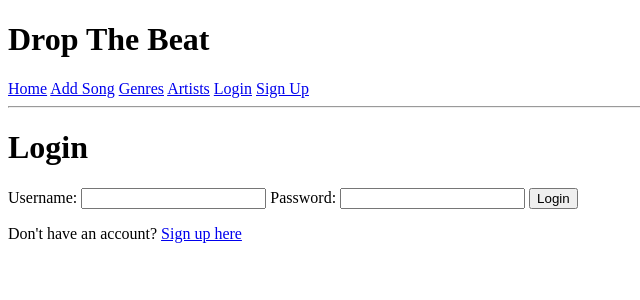
After one commit to 2908400m/web_project, a Django app: page /drop_the_beat/login/ in a window 1280 px wide. The commit adds this page. Shown: the top 300 px of the page, without its empty margins (0-640 px from the left). Run offline with Django 3.2, Linux system fonts and the light colour scheme.

Commit message:
added working login,signup,logout

```diff
--- a/drop_the_beat/urls.py
+++ b/drop_the_beat/urls.py
@@ -10,4 +10,8 @@ urlpatterns = [
     path('addSong/', views.addSong, name='addSong'),
     path('artists/', views.artists, name='artists'),
     path('genres/', views.genres, name='genres'),
+    path('login/', views.user_login, name='login'),
+    path('signUp/', views.signUp, name='signUp'),
+    path('logout/', views.user_logout, name='logout'),
+
 ]
--- a/drop_the_beat/views.py
+++ b/drop_the_beat/views.py
@@ -1,5 +1,10 @@
 from django.shortcuts import render
 from django.http import HttpResponse
+from django.contrib.auth import authenticate, login, logout
+from django.contrib.auth.decorators import login_required
+from django.shortcuts import redirect
+from django.urls import reverse
+from drop_the_beat.forms import UserForm, UserProfileForm
 
 def home(request):
     return render(request, 'drop_the_beat/home.html')
@@ -18,3 +23,59 @@ def artists(request):
 
 def genres(request):
     return render(request, 'drop_the_beat/genres.html')
+
+def user_login(request):
+    if request.method == 'POST':
+        username = request.POST.get('username')
+        password = request.POST.get('password')
+        user = authenticate(username=username, password=password)
+
+        if user:
+            if user.is_active:
+                login(request, user)
+                return redirect(reverse('home'))
+            else:
+                return HttpResponse("Your account is disabled.")
+        else:
+            print(f"Invalid login details: {username}, {password}")
+            return HttpResponse("Invalid login details supplied.")
+    else:
+        return render(request, 'drop_the_beat/login.html')
+
+def signUp(request):
+    registered = False
+    if request.method == 'POST':
+        user_form = UserForm(request.POST)
+        profile_form = UserProfileForm(request.POST, request.FILES)
+
+        if user_form.is_valid() and profile_form.is_valid():
+            user = user_form.save()
+
+            user.set_password(user.password)
+            user.save()
+
+            profile = profile_form.save(commit=False)
+            profile.user = user
+
+            if 'picture' in request.FILES:
+                profile.picture = request.FILES['picture']
+
+            profile.save()
+            registered = True
+        else:
+            print(user_form.errors, profile_form.errors)
+    else:
+        user_form = UserForm()
+        profile_form = UserProfileForm()
+
+
+    return render(request, 'drop_the_beat/signUp.html', {
+        'user_form': user_form,
+        'profile_form': profile_form,
+        'registered': registered
+    })
+
+@login_required
+def user_logout(request):
+    logout(request)
+    return redirect(reverse('home'))
--- a/templates/drop_the_beat/base.html
+++ b/templates/drop_the_beat/base.html
@@ -1,5 +1,5 @@
 <!DOCTYPE html>
-<html lang = 'en'>
+<html lang='en'>
     <head>
         <meta charset="UTF-8">
         <meta name="viewport" content="width=device-width, initial-scale=1.0">
@@ -15,6 +15,15 @@
         <a href="/drop_the_beat/addSong">Add Song</a>
         <a href="/drop_the_beat/genres">Genres</a>
         <a href="/drop_the_beat/artists">Artists</a>
+        <a href="/drop_the_beat/login">Login</a>
+
+        {% if not user.is_authenticated %}
+        <a href="/drop_the_beat/signUp">Sign Up</a>
+        {% endif %}
+
+        {% if user.is_authenticated %}
+        <a href="/drop_the_beat/logout">Logout</a>
+        {% endif %}
         <hr />
         <div>
             {% block body_block %}
--- /dev/null
+++ b/templates/drop_the_beat/login.html
@@ -0,0 +1,23 @@
+{% extends "drop_the_beat/base.html" %}
+
+{% block title_block %}
+    Login
+{% endblock %}
+
+{% block body_block %}
+    <h1>Login</h1>
+
+    <form method="POST" action="/drop_the_beat/login/" enctype="multipart/form-data">
+        {% csrf_token %}
+
+        <label for="username">Username:</label>
+        <input type="text" name="username" required>
+
+        <label for="password">Password:</label>
+        <input type="password" name="password" required>
+
+        <button type="submit">Login</button>
+    </form>
+
+    <p>Don't have an account? <a href="/drop_the_beat/signUp">Sign up here</a></p>
+{% endblock %}
```
Also changed, not shown: drop_the_beat/forms.py (added, +15 -0 lines), templates/drop_the_beat/signUp.html (added, +26 -0 lines), drop_the_beat/migrations/0001_initial.py (added).
